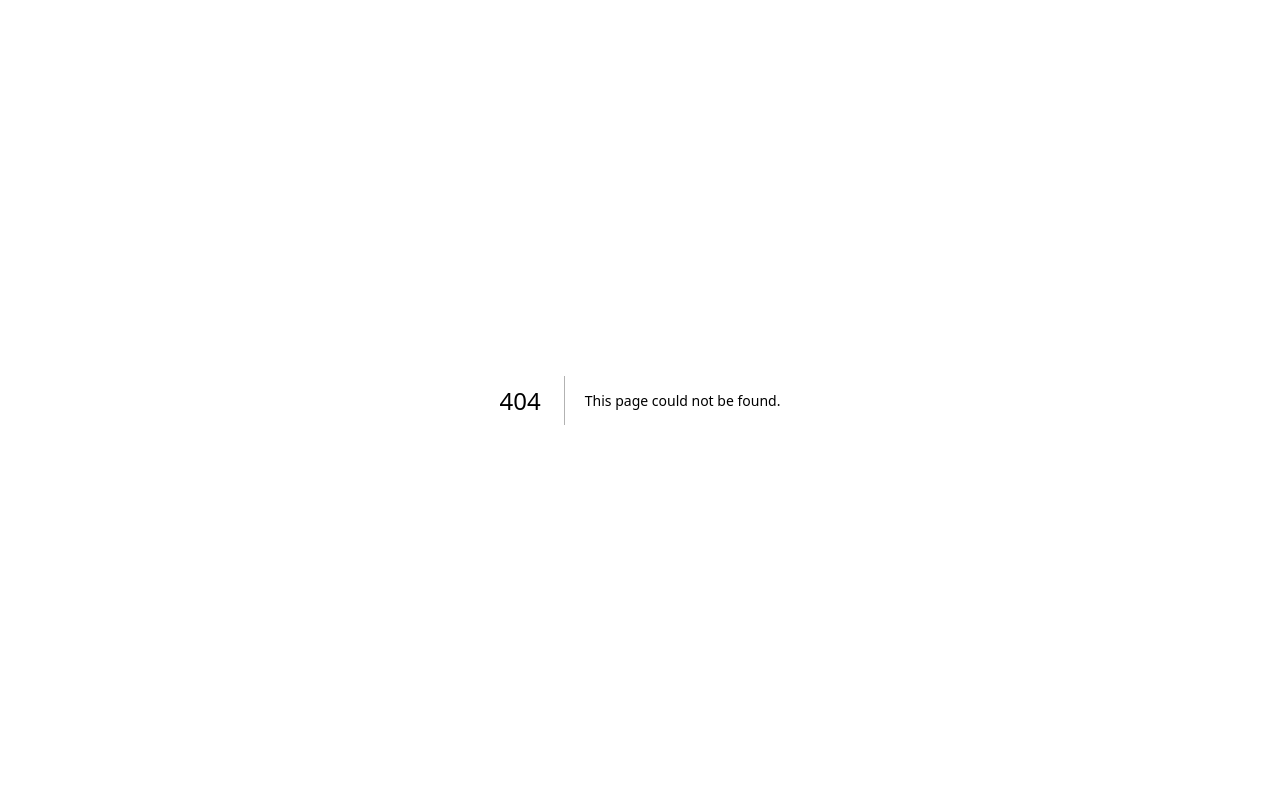
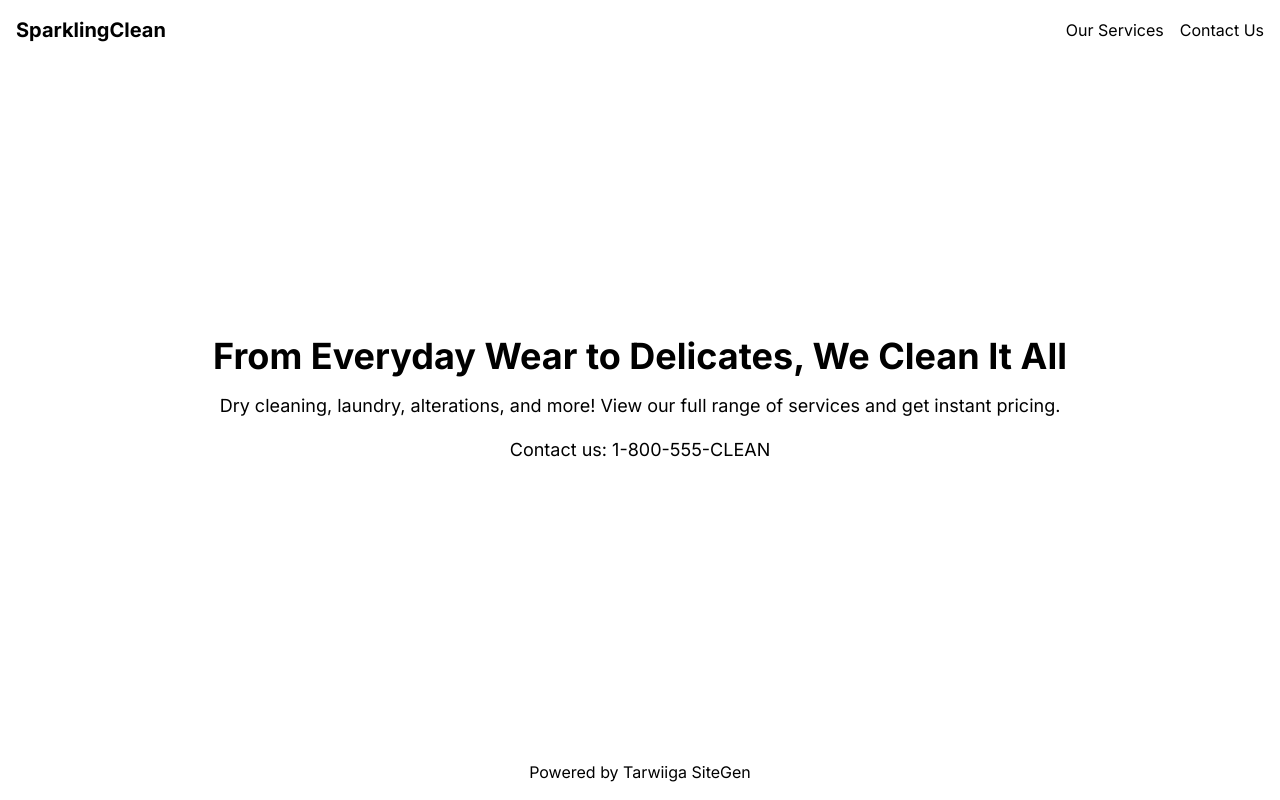
Before and after one commit to tarwiiga/tarwiiga_sites, a Next.js app: page /sparklingclean/services in a window 1280 px wide. Before the commit this address had no page. Built offline with nearby package versions, Linux system fonts and the light colour scheme.

Commit message:
Deployed SparklingClean to https://sites.tarwiiga.com/sparklingclean

```diff
--- /dev/null
+++ b/src/app/sparklingclean/contact/page.tsx
@@ -0,0 +1,14 @@
+import Header from "@/elements/Header";
+import Hero from "@/elements/Hero";
+import Footer from "@/elements/Footer";
+import {site, page2} from "../data";
+
+export default function Home() {
+  return (
+      <div>
+          <Header site={site}/>
+          <Hero site={site} page={page2}/>
+          <Footer site={site}/>
+      </div>
+  );
+}
--- /dev/null
+++ b/src/app/sparklingclean/data.ts
@@ -0,0 +1,36 @@
+
+    import {PageType, SiteType} from "@/utils/types";
+
+    export const page1: PageType = {
+        title: "Our Services",
+        link: "/sparklingclean/services",
+        headline: "From Everyday Wear to Delicates, We Clean It All",
+        description: "Dry cleaning, laundry, alterations, and more!  View our full range of services and get instant pricing.",
+        phone_number: "1-800-555-CLEAN",
+    }
+
+    export const page2: PageType = {
+        title: "Contact Us",
+        link: "/sparklingclean/contact",
+        headline: "Ready for Laundry Day Bliss?",
+        description: "Schedule a pickup online or give us a call. We're here to answer all your questions.",
+        phone_number: "1-800-555-CLEAN",
+    }
+
+    export const home_page: PageType = {
+        title: "Home",
+        link: "/sparklingclean",
+        headline: "Sparkling Clean: Your Clothes' Best Friend",
+        description: "Tired of laundry day blues? We make your clothes sparkle, so you don't have to.  Free pickup and delivery available!",
+        phone_number: "1-800-555-CLEAN",
+    }
+
+    export const site: SiteType = {
+        name: "SparklingClean",
+        domain: "sparklingclean",
+        bg_color: "#f2f2f2",
+        text_color: "#333333",
+        home_page: home_page,
+        page1: page1,
+        page2: page2,
+    }
--- /dev/null
+++ b/src/app/sparklingclean/page.tsx
@@ -0,0 +1,14 @@
+import Header from "@/elements/Header";
+import Hero from "@/elements/Hero";
+import Footer from "@/elements/Footer";
+import {site, home_page} from "./data";
+
+export default function Home() {
+    return (
+        <div>
+            <Header site={site}/>
+            <Hero site={site} page={home_page}/>
+            <Footer site={site}/>
+        </div>
+    );
+}
--- /dev/null
+++ b/src/app/sparklingclean/services/page.tsx
@@ -0,0 +1,14 @@
+import Header from "@/elements/Header";
+import Hero from "@/elements/Hero";
+import Footer from "@/elements/Footer";
+import {site, page1} from "../data";
+
+export default function Home() {
+  return (
+      <div>
+          <Header site={site}/>
+          <Hero site={site} page={page1}/>
+          <Footer site={site}/>
+      </div>
+  );
+}
```
